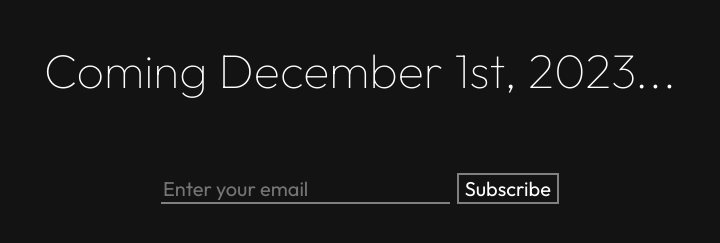
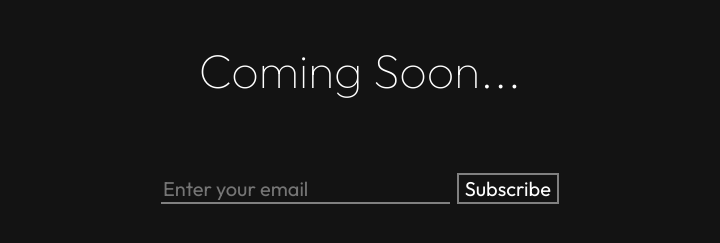
Before and after one commit to mfrancis95/utilitarian-by-alexandria-coming-soon, a plain HTML site: page index.html in a window 1280 px wide. Shown: the part 437-680 px from the top of the page, without its empty margins (280-1000 px from the left). Drawn offline with Linux system fonts and the light colour scheme.

Commit message:
Update Coming Soon text (#2)
* Update Coming Soon text

* Update "Coming Soon" text

```diff
--- a/index.html
+++ b/index.html
@@ -7,7 +7,7 @@
         <main>
             <img alt="Logo" src="logo.png" width="250px" height="250px">
             <h1>Utilitarian by Alexandria</h1>
-            <h2>Coming December 1st, 2023...</h2>
+            <h2>Coming Soon...</h2>
             <form action="https://utilitarian-by-alexandria-kfrmt.ondigitalocean.app/utilitarian-by-alexandria/subscribe" method="POST">
                 <input placeholder="Enter your email" name="email" type="email">
                 <input type="submit" value="Subscribe">
```
Also changed, not shown: subscribed.html (+1 -1 lines).
